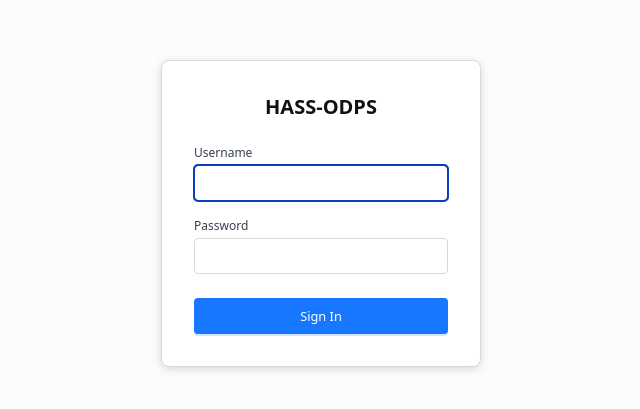
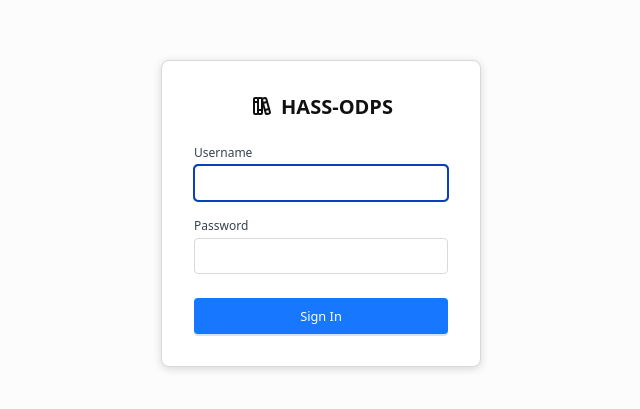
Before and after one commit to Korzun/HASS-ODPS, a React (Vite) app in the folder client/: page /login in a window 1280 px wide. Shown: the part 187-596 px from the top of the page, without its empty margins (319-959 px from the left). Built offline with nearby package versions, Linux system fonts and the light colour scheme; no server answers.

Commit message:
Feat: Add book icons

```diff
--- a/client/src/component/header/index.tsx
+++ b/client/src/component/header/index.tsx
@@ -1,4 +1,5 @@
 import { Button } from '../../control/button';
+import { BooksIcon } from '../../icon/books';
 import { useLogout, useUsername } from '../../provider/auth';
 
 import { useStyle } from './style';
@@ -10,7 +11,12 @@ export const Header = () => {
 
   return (
     <header className={styles.root}>
-      <h1 className={styles.title}>HASS-ODPS Library</h1>
+      <h1 className={styles.title}>
+        <BooksIcon /> HASS-ODPS Library
+      </h1>
+      <div className={styles.spacer} />
+      <div>NAVIGATION</div>
+      <div className={styles.spacer} />
       <div className={styles.actions}>
         {username && <span className={styles.username}>{username}</span>}
         {username && <Button onClick={logout} loading={loading} text="Sign Out" />}
--- a/client/src/component/header/style.ts
+++ b/client/src/component/header/style.ts
@@ -10,8 +10,14 @@ export const useStyle = createUseStyles((theme: Theme) => ({
     alignItems: 'center',
     justifyContent: 'space-between',
   },
+  spacer: {
+    flexGrow: 1,
+  },
   title: {
     fontSize: '1.25rem',
+    display: 'flex',
+    alignItems: 'center',
+    gap: '.5rem',
   },
   actions: {
     display: 'flex',
--- /dev/null
+++ b/client/src/icon/books.tsx
@@ -0,0 +1,24 @@
+// https://tabler.io/icons?icon=books
+export const BooksIcon = () => (
+  <svg
+    xmlns="http://www.w3.org/2000/svg"
+    width={24}
+    height={24}
+    viewBox="0 0 24 24"
+    fill="none"
+    stroke="currentColor"
+    strokeWidth={2}
+    strokeLinecap="round"
+    strokeLinejoin="round"
+    className="icon icon-tabler icons-tabler-outline icon-tabler-books"
+  >
+    <path stroke="none" d="M0 0h24v24H0z" fill="none" />
+    <path d="M5 5a1 1 0 0 1 1 -1h2a1 1 0 0 1 1 1v14a1 1 0 0 1 -1 1h-2a1 1 0 0 1 -1 -1l0 -14" />
+    <path d="M9 5a1 1 0 0 1 1 -1h2a1 1 0 0 1 1 1v14a1 1 0 0 1 -1 1h-2a1 1 0 0 1 -1 -1l0 -14" />
+    <path d="M5 8h4" />
+    <path d="M9 16h4" />
+    <path d="M13.803 4.56l2.184 -.53c.562 -.135 1.133 .19 1.282 .732l3.695 13.418a1.02 1.02 0 0 1 -.634 1.219l-.133 .041l-2.184 .53c-.562 .135 -1.133 -.19 -1.282 -.732l-3.695 -13.418a1.02 1.02 0 0 1 .634 -1.219l.133 -.041" />
+    <path d="M14 9l4 -1" />
+    <path d="M16 16l3.923 -.98" />
+  </svg>
+);
--- a/client/src/page/login/index.tsx
+++ b/client/src/page/login/index.tsx
@@ -2,6 +2,7 @@ import { useCallback, useContext, useState } from 'react';
 
 import { Page } from '../../component/page';
 import { Button } from '../../control/button';
+import { BooksIcon } from '../../icon/books';
 import { Context as AuthContext } from '../../provider/auth/context';
 
 import { useStyle } from './style';
@@ -58,7 +59,9 @@ export const LoginPage = () => {
     <Page type="minimal">
       <div className={styles.root}>
         <div className={styles.form}>
-          <h1 className={styles.title}>HASS-ODPS</h1>
+          <h1 className={styles.title}>
+            <BooksIcon /> HASS-ODPS
+          </h1>
           {error && <p className={styles.error}>{error}</p>}
           <label className={styles.label} htmlFor="username">
             Username
```
